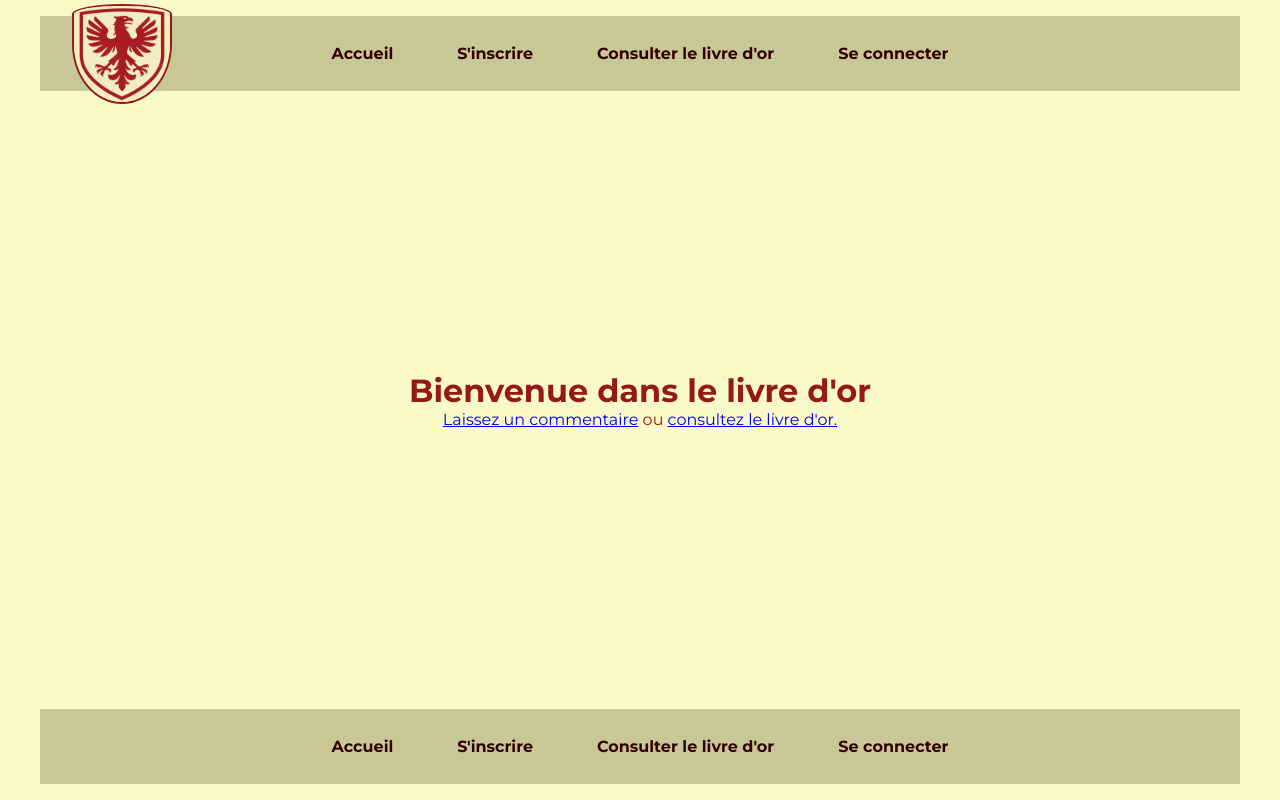
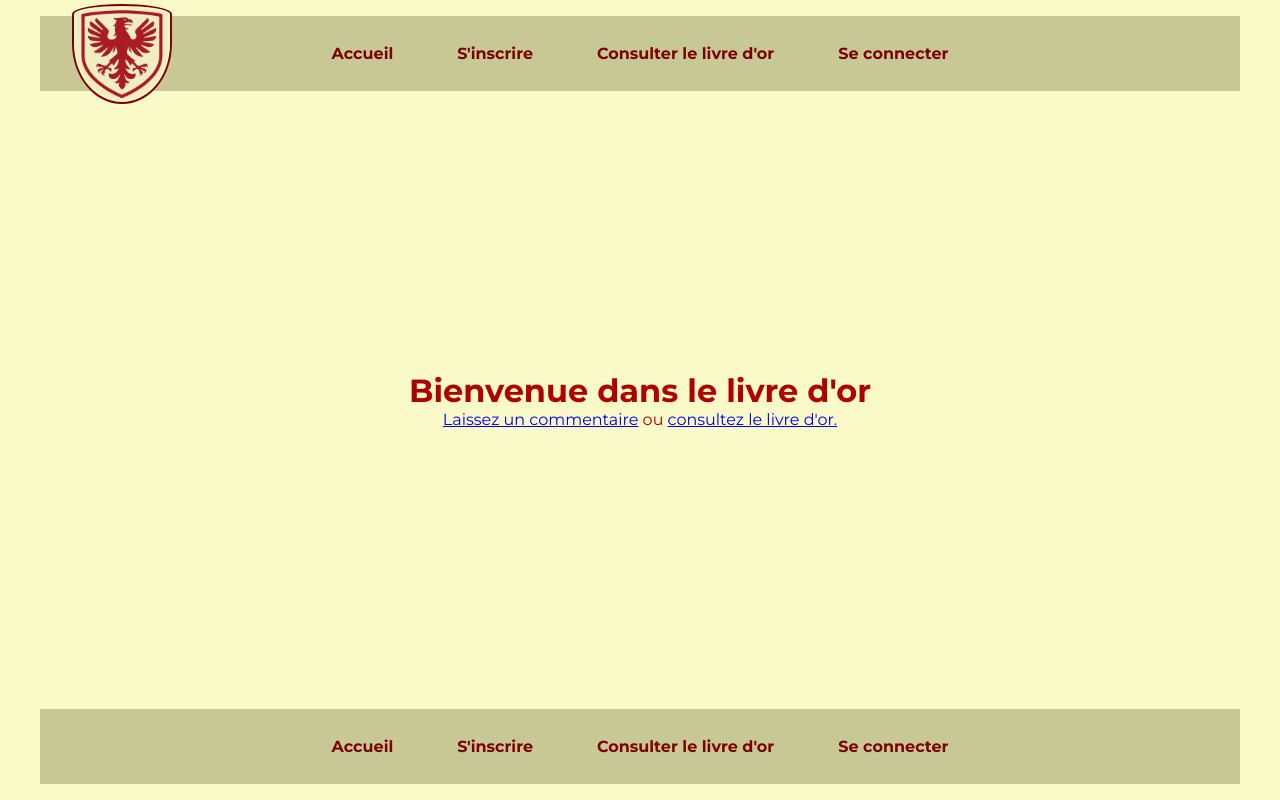
Before and after one commit to sylvain-malbon/livre-or, a PHP site: page / in a window 1280 px wide. Run offline with PHP 8.4, Linux system fonts and the light colour scheme.

Commit message:
Adaptation couleurs pour meilleur lisibilité et harmonisation générale ; Renommage des couleurs ; Ajout d'espace entre l'écu css et l'écu img du logo.

```diff
--- a/assets/css/style.css
+++ b/assets/css/style.css
@@ -7,8 +7,8 @@
 
 /* Variables */
 :root {
-  --text-dark-brown: rgb(50, 0, 0);
-  --text-red: rgb(150, 25, 25);
+  --text-dark-red: rgb(125, 0, 0);
+  --text-red: rgb(175, 0, 0);
   --background-light-yellow: rgb(250, 250, 200);
   --background-khaki: rgb(200, 200, 150);
 }
@@ -47,7 +47,7 @@ body {
   justify-content: center; /* centre le contenu horizontalement par défaut */
   align-items: center; /* !VERTICALEMENT au centre de la ligne */
   text-align: center;
-  color: var(--text-dark-brown);
+  color: var(--text-dark-red);
   background: var(--background-khaki);
   padding: 1rem;
 }
@@ -72,14 +72,17 @@ body {
   left: 1rem;
   top: 50%;
   transform: translateY(-50%); /* centre verticalement par rapport à la navbar */
+  border-radius: 50% 50% 50% 50% / 10% 10% 60% 60%; /* fait à la main, difficilement */
+  background: var(--background-light-yellow);
 }
 .logo img {
   transform: scaleX(-1); /* effet miroir horizontal */
   max-width: 100px; /* taille max responsive */
   height: auto;
   display: block;
-  border: 2px solid var(--text-red);
+  border: 2px solid var(--text-dark-red);
   border-radius: 50% 50% 50% 50% / 10% 10% 60% 60%; /* fait à la main, difficilement */
+  padding: 0.12rem;
 }
 
 /* Liste de navigation */
```
